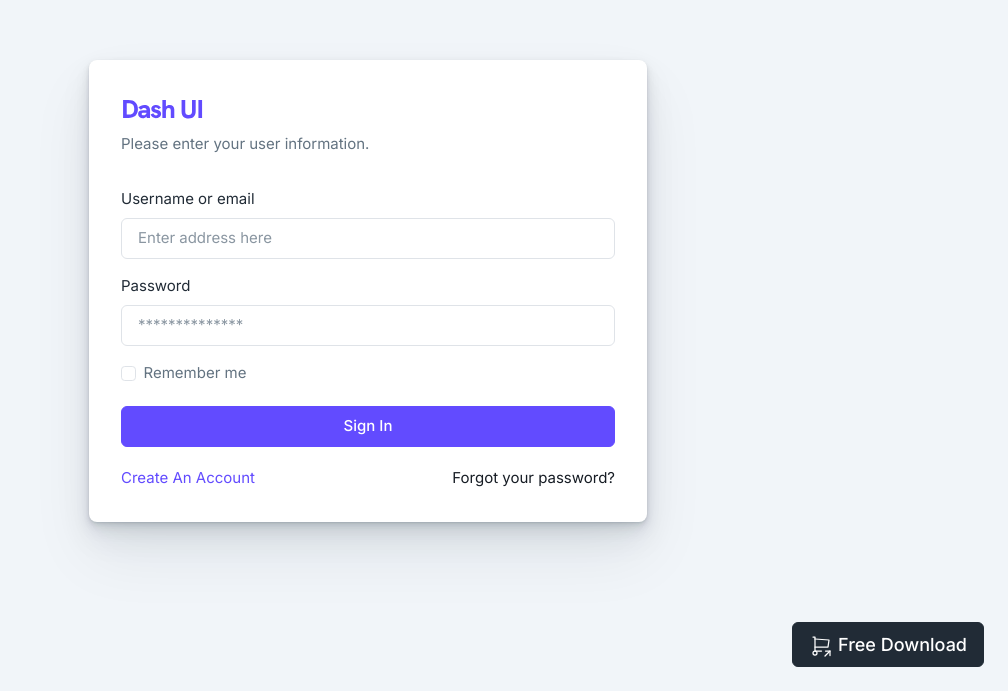
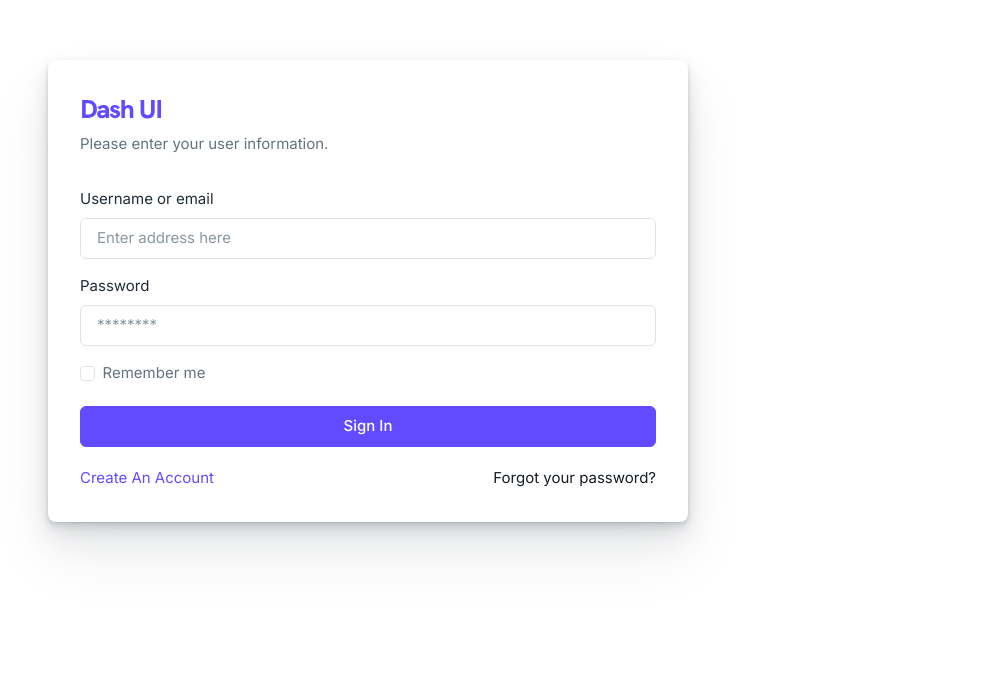
Before and after one commit to Quy18/e-commerce, a React (Vite) app in the folder dash-ui-admin/: page /auth/sign-in in a window 1280 px wide. Shown: the part 109-800 px from the top of the page, without its empty margins (272-1280 px from the left). Built offline with nearby package versions, Linux system fonts and the light colour scheme.

Commit message:
create api auth

```diff
--- a/dash-ui-admin/src/App.tsx
+++ b/dash-ui-admin/src/App.tsx
@@ -1,5 +1,6 @@
 //import node module libraries
 import { createBrowserRouter, RouterProvider } from "react-router-dom";
+import { Navigate } from "react-router-dom";
 
 //import routes files
 import AuthenticationLayout from "layouts/AuthenticationLayout";
@@ -53,8 +54,12 @@ const App = () => {
       errorElement: <NotFound />,
       children: [
         {
+          index: true, // mặc định khi path="/"
+          element: <Navigate to="/auth/sign-in" replace />,
+        },
+        {
           id: "dashboard",
-          path: "/",
+          path: "/dashboard",
           Component: Dashboard,
         },
         {
@@ -133,7 +138,7 @@ const App = () => {
     {
       id: "auth",
       path: "/auth",
-      Component: AuthenticationLayout,
+      // Component: AuthenticationLayout,
       children: [
         {
           id: "sign-in",
--- a/dash-ui-admin/src/layouts/RootLayout.tsx
+++ b/dash-ui-admin/src/layouts/RootLayout.tsx
@@ -1,9 +1,7 @@
 //import node module libraries
 import { Outlet } from "react-router";
-import { Link } from "react-router-dom";
 import Sidebar from "components/navbars/sidebar/Sidebar";
 import Header from "components/navbars/topbar/Header";
-import { Image } from "react-bootstrap";
 import { useState } from "react";
 
 const RootLayout = () => {
@@ -25,15 +23,6 @@ const RootLayout = () => {
           <Outlet />
         </div>
       </div>
-
-      <Link
-        to="https://dashui.codescandy.com/free-reactjs-admin-dashboard-template.html"
-        target="_blank"
-        className="btn btn-dark btn-float-button m-5 fs-4 d-inline-flex gap-1 align-items-center text-white"
-      >
-        <Image src="/images/shopping-icon.svg" className="text-white" />
-        Free Download
-      </Link>
     </section>
   );
 };
--- a/dash-ui-admin/src/pages/auth/SignIn.tsx
+++ b/dash-ui-admin/src/pages/auth/SignIn.tsx
@@ -13,7 +13,7 @@ const SignIn = () => {
         <Card className="smooth-shadow-md">
           <Card.Body className="p-6">
             <div className="mb-4">
-              <Link to="/">
+              <Link to="">
                 <Image
                   src="/images/brand/logo/logo-primary.svg"
                   className="mb-2"
@@ -40,7 +40,7 @@ const SignIn = () => {
                   <Form.Control
                     type="password"
                     name="password"
-                    placeholder="**************"
+                    placeholder="********"
                     required
                   />
                 </Form.Group>
```
Also changed, not shown: dash-ui-admin/src/api/auth.js (added), dash-ui-admin/src/context/AuthContext.jsx (added).
